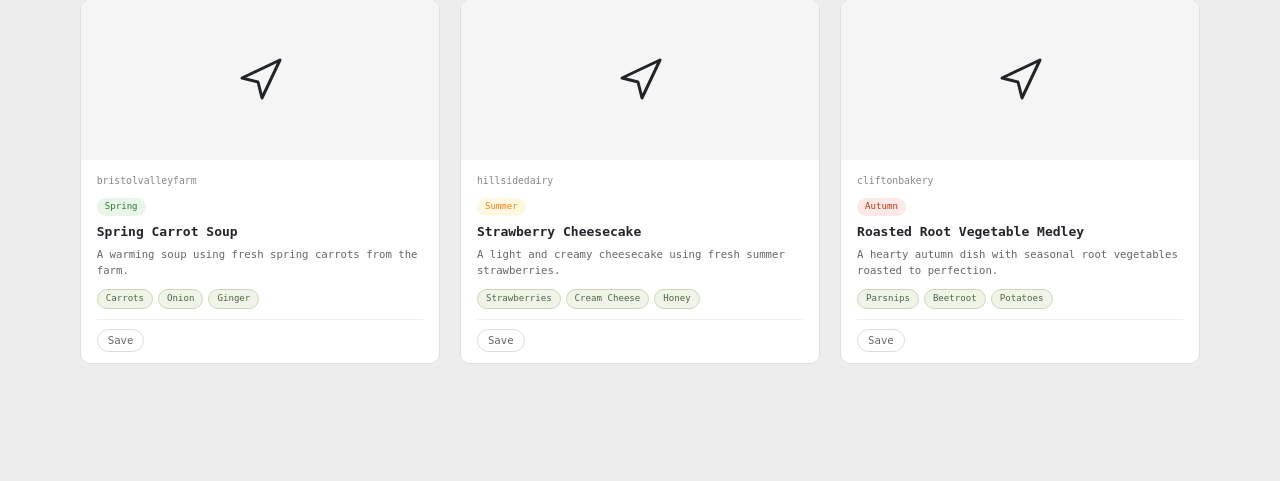
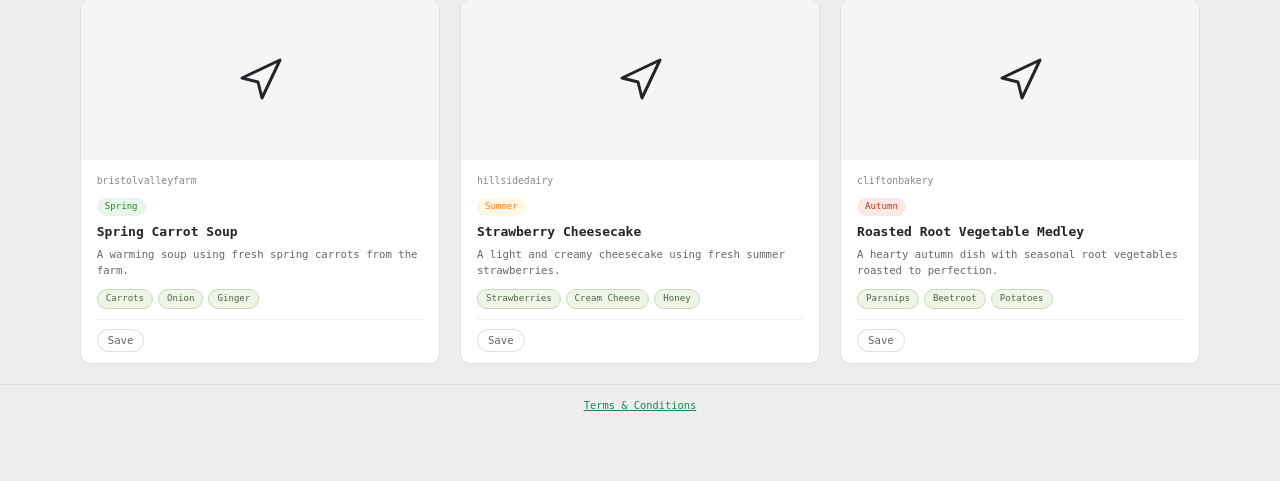
Before and after one commit to SkProGL/marketplace, a Django app: page /community/ in a window 1280 px wide. Shown: the part 319-800 px from the top of the page. Run offline with Django 5.2, Linux system fonts and the light colour scheme; the visitor is signed in with stand-in values (Sample User, id 1).

Commit message:
feat: add profile page, terms & conditions page, community hub nav link fix

```diff
--- a/marketplace_platform/core/templates/base.html
+++ b/marketplace_platform/core/templates/base.html
@@ -183,5 +183,8 @@
             <a href="/cart/clear/" class="cart-clear-btn">Clear Cart</a>
         </div>
     </div>
+<footer class="text-center py-3 mt-4 border-top" style="font-size:0.8rem;color:#6c757d;">
+        <a href="{% url 'terms' %}" style="color:#198754;">Terms &amp; Conditions</a>
+    </footer>
 </body>
 </html>
```
